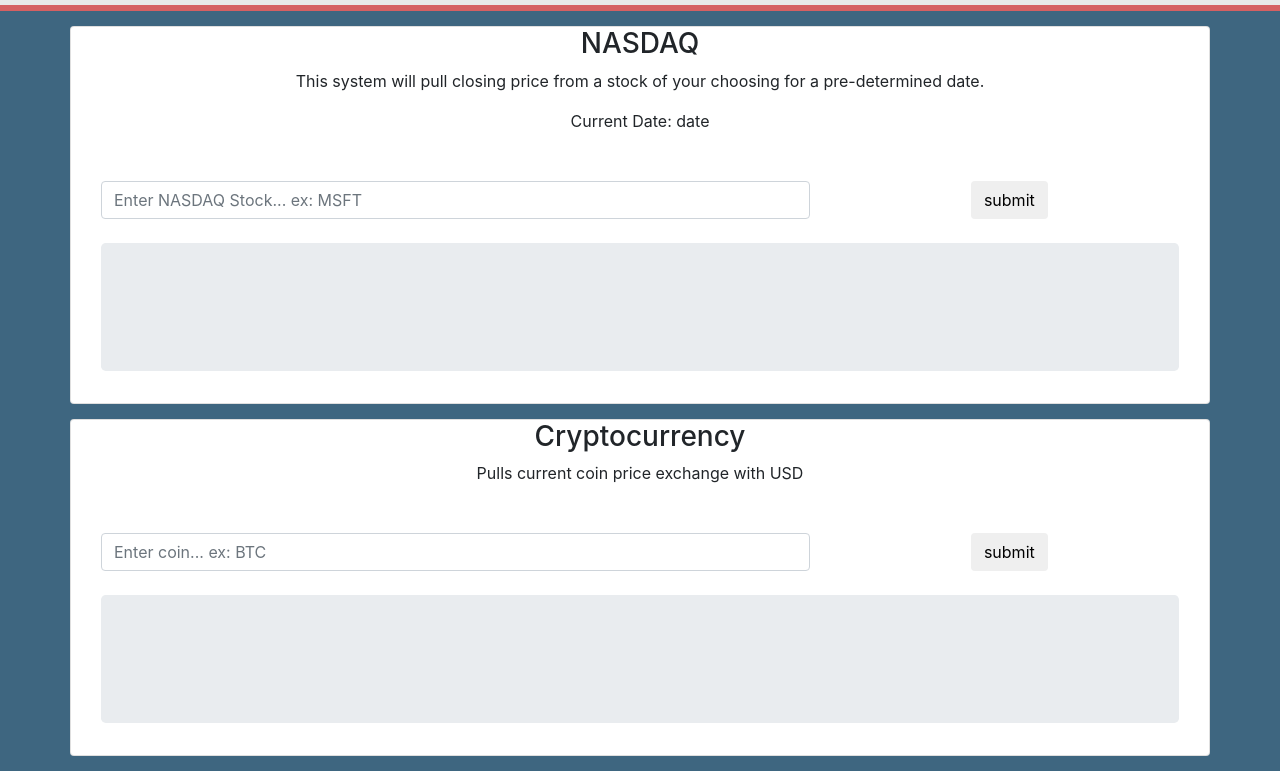
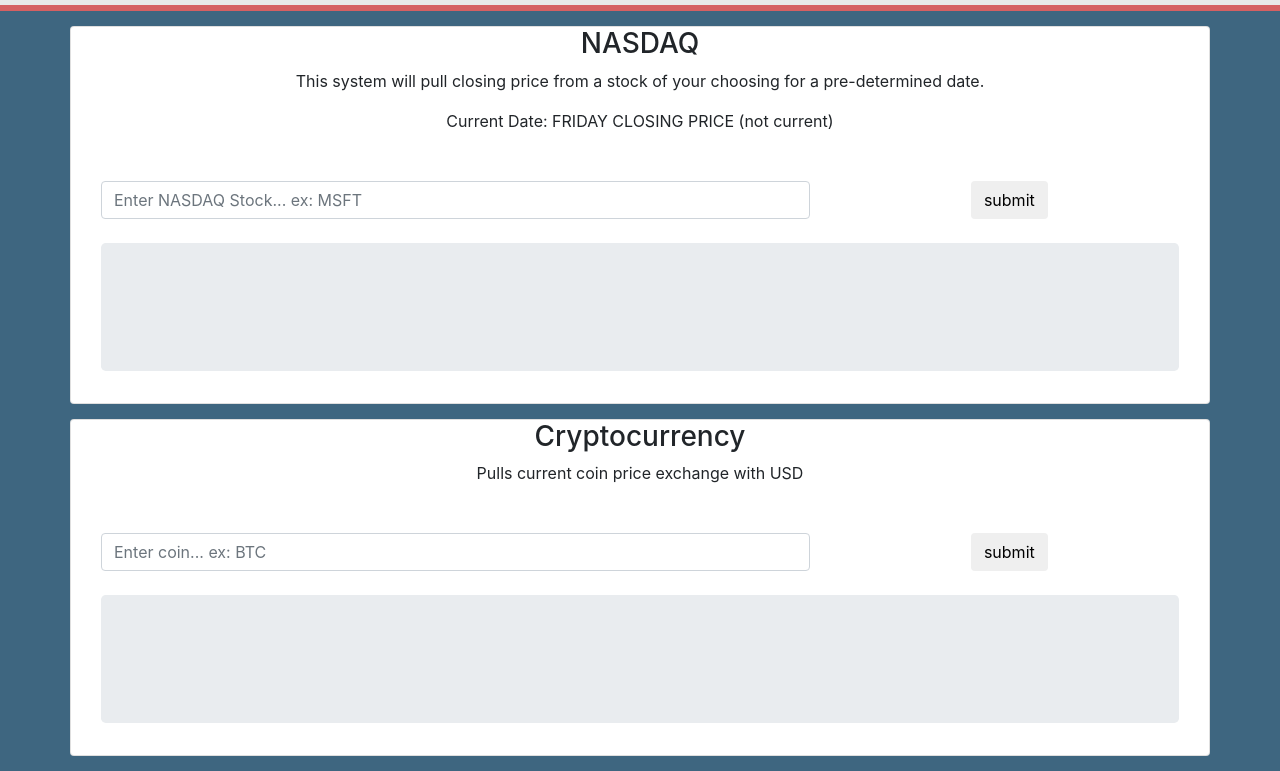
Before and after one commit to trizmo/stock-system, a plain HTML site: page index.html in a window 1280 px wide. Shown: the part 51-822 px from the top of the page. Drawn offline with nearby package versions, Linux system fonts and the light colour scheme.

Commit message:
Update index.html

```diff
--- a/index.html
+++ b/index.html
@@ -29,7 +29,7 @@
       <h3 class="text-center">NASDAQ</h3>
       <p>This system will pull closing price from a stock of your choosing for a pre-determined date.</p>
       <p>Current Date:
-        <span id="#date">date</span>
+        <span id="#date">FRIDAY CLOSING PRICE (not current)</span>
       </p>
     </div>
 
```
